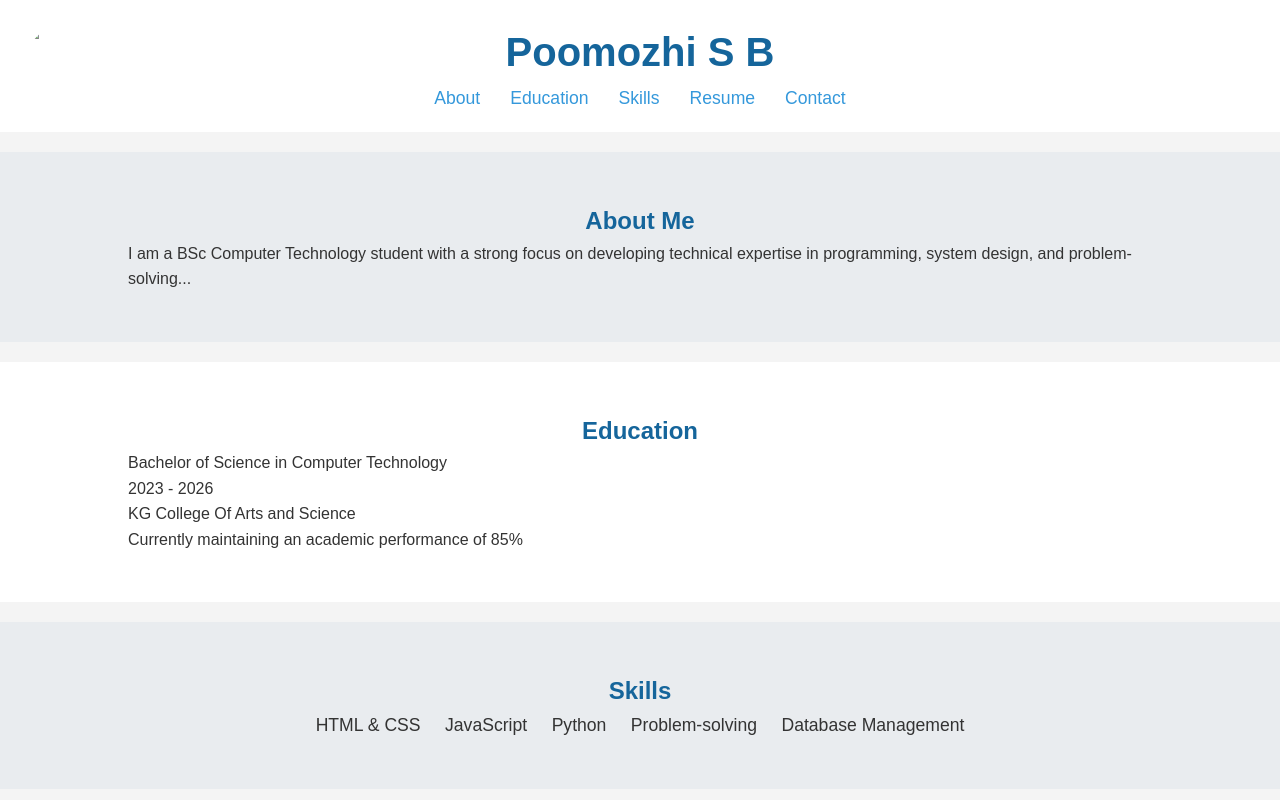
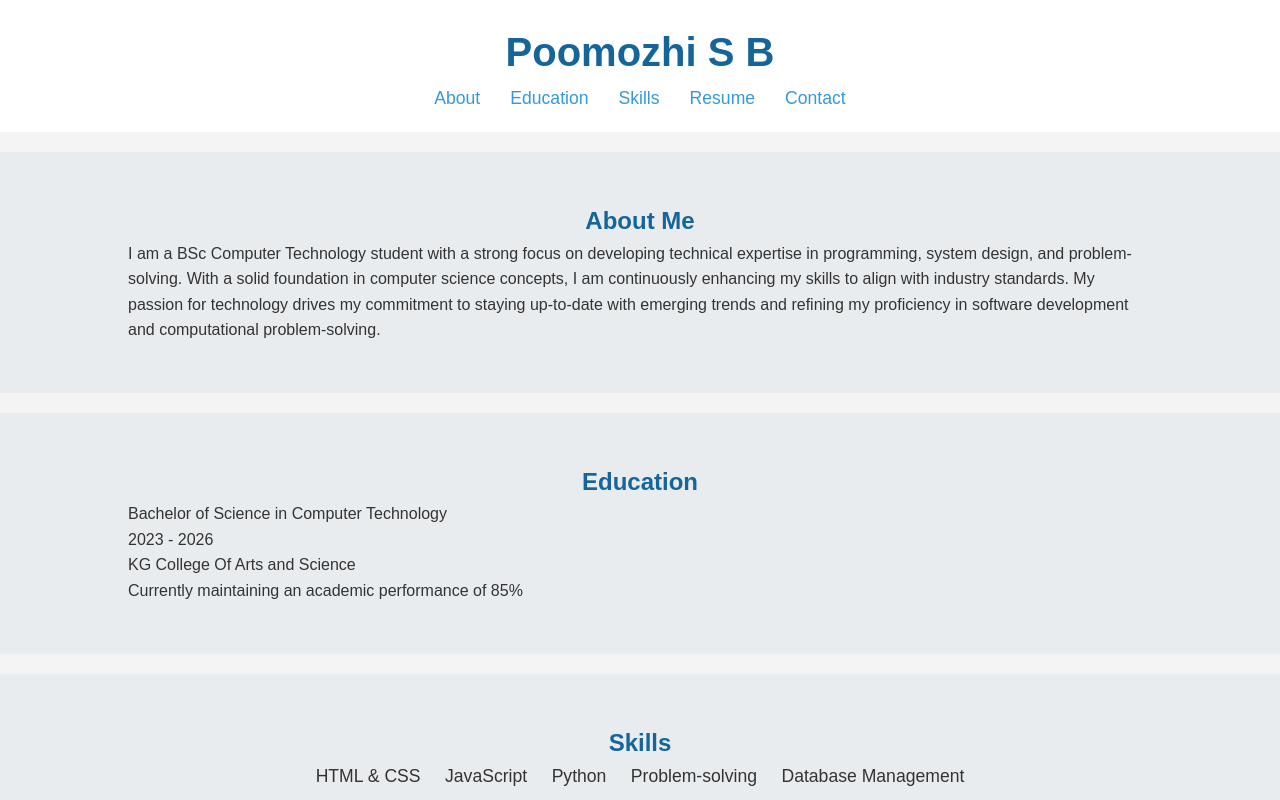
Before and after one commit to Poomozhi-S-B/portfolio, a plain HTML site: page index.html in a window 1280 px wide. Shown: the top 800 px of the page. Drawn offline with Linux system fonts and the light colour scheme.

Commit message:
Update index.html

```diff
--- a/index.html
+++ b/index.html
@@ -8,9 +8,6 @@
 </head>
 <body>
   <header>
-    <div class="profile-picture">
-      <img src="./Passport Size Photo.jpg" alt="Your Profile Picture">
-    </div>
     <div class="container">
       <h1>Poomozhi S B</h1>
       <nav>
@@ -28,17 +25,19 @@
   <section id="about" class="section">
     <div class="container">
       <h2>About Me</h2>
-      <p>I am a BSc Computer Technology student with a strong focus on developing technical expertise in programming, system design, and problem-solving...</p>
+      <p>I am a BSc Computer Technology student with a strong focus on developing technical expertise in programming, system design, and problem-solving. With a solid foundation in computer science concepts, I am continuously enhancing my skills to align with industry standards. My passion for technology drives my commitment to staying up-to-date with emerging trends and refining my proficiency in software development and computational problem-solving.
+
+      </p>
     </div>
   </section>
-
-  <section id="education" class="section">
+  <section id="about" class="section">
     <div class="container">
       <h2>Education</h2>
       <p>Bachelor of Science in Computer Technology</p>
       <p>2023 - 2026</p>
       <p> KG College Of Arts and Science</p>
       <p>Currently maintaining an academic performance of 85%</p>
+
     </div>
   </section>
 
```
